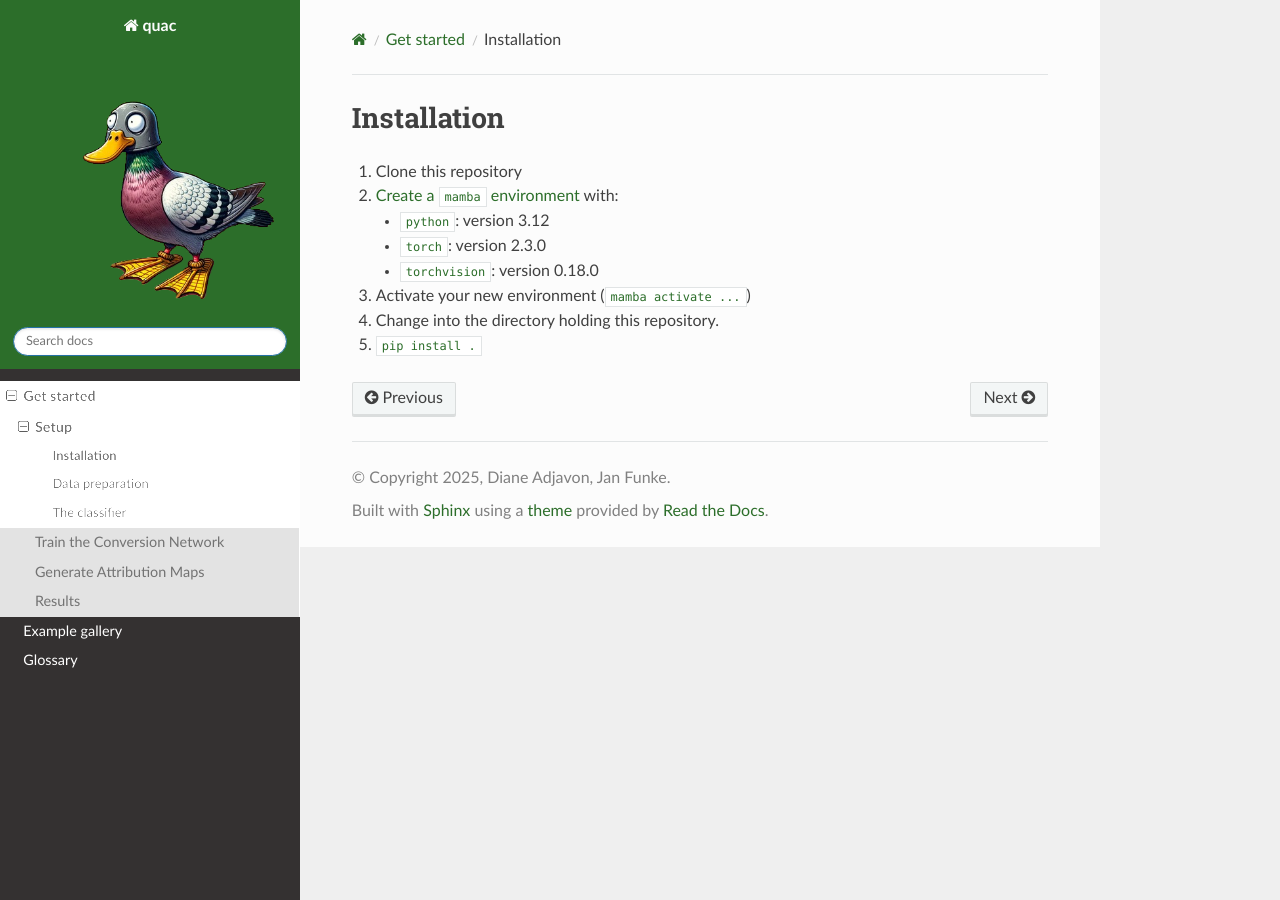
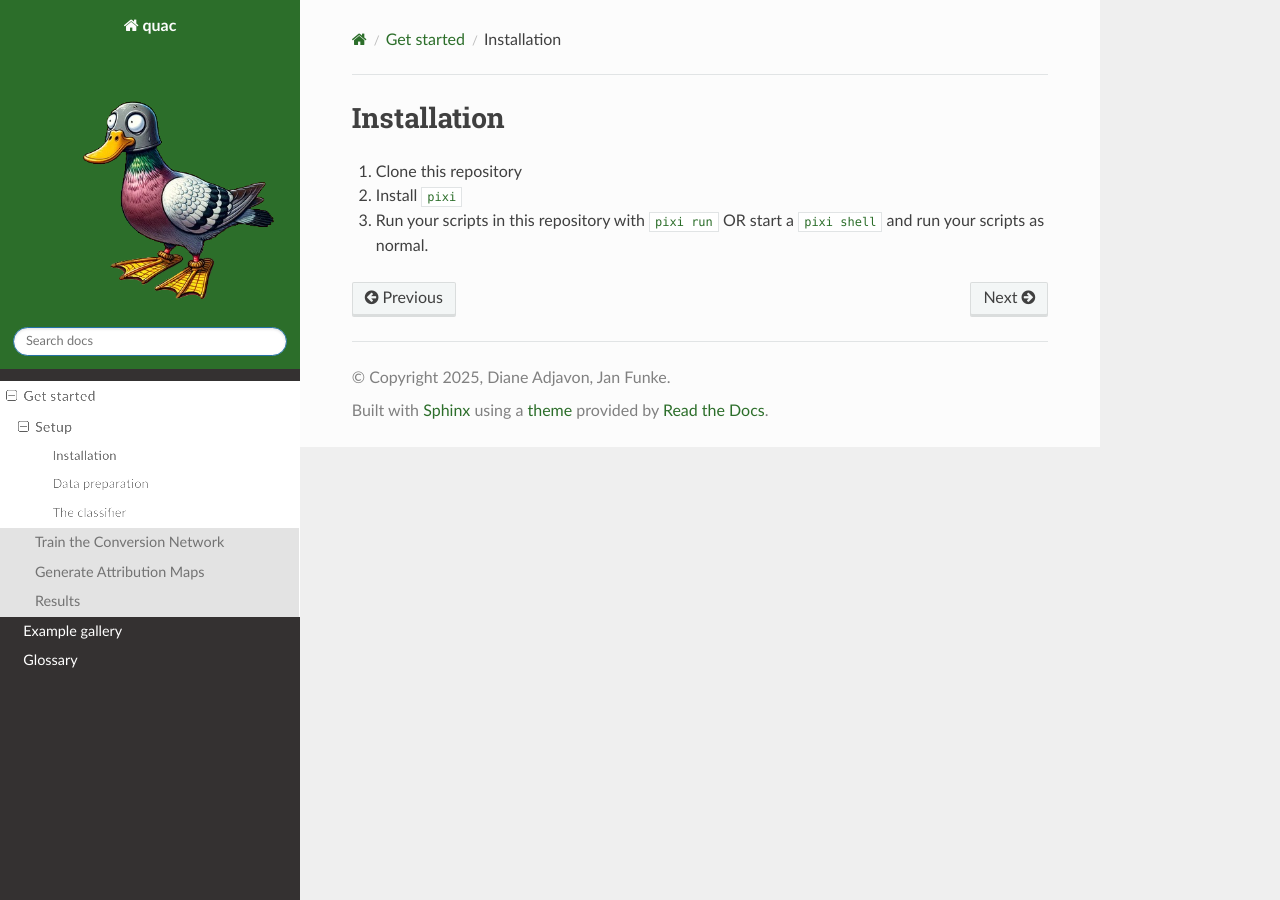
Before and after one commit to funkelab/quac, a Sphinx documentation site: the page built from docs/source/install.md, in a window 1280 px wide. Built offline with Sphinx 7.4.7 and the Read the Docs theme 3.1.0, drawn with Linux system fonts in a browser that asks for light colours.

Commit message:
chore: :memo: Swap install instructions to pixi
Closes #47

```diff
--- a/docs/source/install.md
+++ b/docs/source/install.md
@@ -1,10 +1,5 @@
 # Installation
 
 1. Clone this repository
-2. [Create a `mamba` environment](https://mamba.readthedocs.io/en/latest/user_guide/mamba.html) with:
-    - `python`: version 3.12
-    - `torch`: version 2.3.0
-    - `torchvision`: version 0.18.0
-3. Activate your new environment (`mamba activate ...`)
-4. Change into the directory holding this repository.
-5. `pip install .`
+2. Install [`pixi`](https://pixi.sh/latest/installation/)
+3. Run your scripts in this repository with `pixi run` OR start a `pixi shell` and run your scripts as normal.
```
